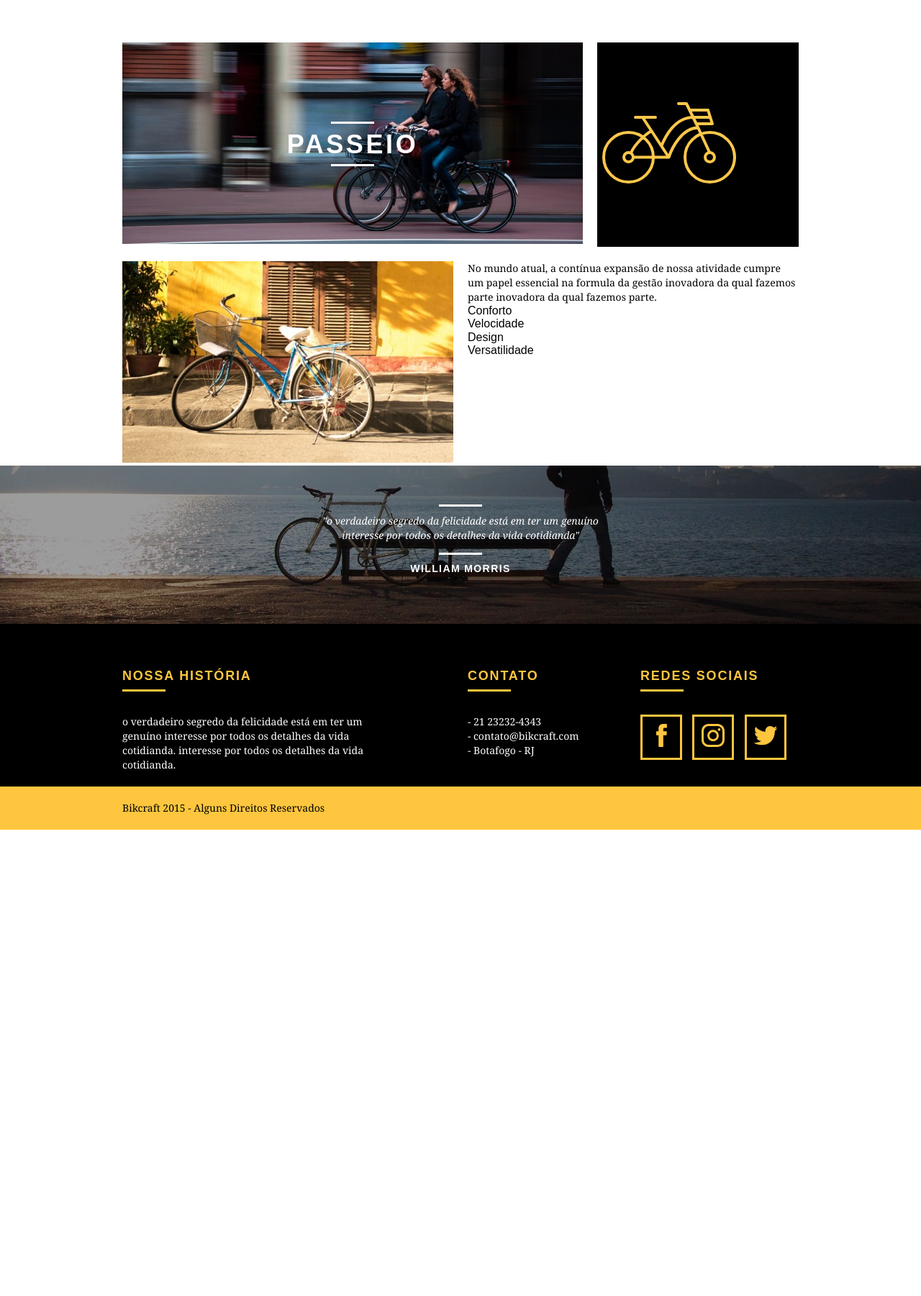
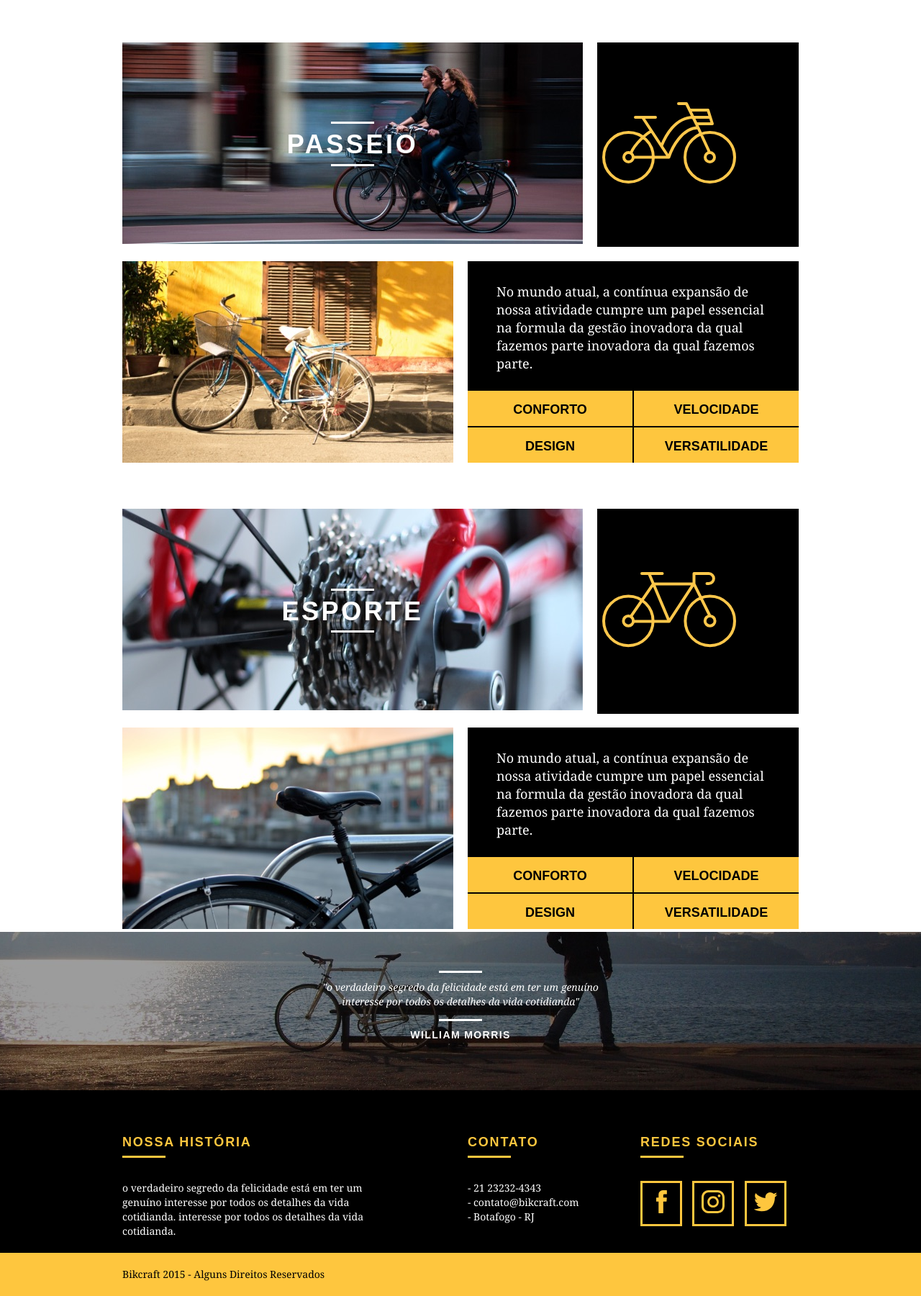
Before and after one commit to zamuelfernandes/bikcraft, a PHP site: page /produtos.html in a window 1280 px wide. Shown: the part 253-2054 px from the top of the page at 72% size. Before the commit the page ends 1406 px from the top, so only its background shows below. Run offline with PHP 8.4, Linux system fonts and the light colour scheme.

Commit message:
Seção de Esporte adicionada

```diff
--- a/css/produtos.css
+++ b/css/produtos.css
@@ -36,3 +36,36 @@
 .produto_icone img{
 	margin: 0 auto;
 }
+
+.produto_info {
+	background: #000;
+}
+
+.produto_info p{
+	color: #fff;
+	font-size: 18px;
+	line-height: 25px;
+	height: 180px;
+	padding: 30px 40px;
+}
+
+.produto_info ul li {
+	background: #fec63e;
+	text-transform: uppercase;
+	font-size: 18px;
+	line-height: 20px;
+	font-weight: bold;
+	float: left;
+	width: 229px;
+	height: 49px;
+	text-align: center;
+	padding-top: 16px;
+}
+
+.produto_info ul li:nth-child(1), .produto_info ul li:nth-child(2) {
+	margin-bottom: 2px;
+}
+
+.produto_info ul li:nth-child(even) {
+	margin-left: 2px;
+}
--- a/produtos.html
+++ b/produtos.html
@@ -56,6 +56,25 @@
     </div>
   </section>
 
+  <!-- SEÇÃO ESPORTE DA PÁGINA -->
+  <section class="container produto_item">
+    <div class="grid-11">
+      <img src="img/produtos/bikcraft-esporte-1.jpg" alt="Bikcraft Esporte">
+      <h2>Esporte</h2>
+    </div>
+    <div class="grid-5 produto_icone"><img src="img/produtos/esporte.svg"></div>
+    <div class="grid-8"><img src="img/produtos/bikcraft-esporte-2.jpg" alt="Bikcraft Esporte"></div>
+    <div class="grid-8 produto_info">
+      <p>No mundo atual, a contínua expansão de nossa atividade cumpre um papel essencial na formula da gestão inovadora da qual fazemos parte inovadora da qual fazemos parte.</p>
+      <ul>
+        <li>Conforto</li>
+        <li>Velocidade</li>
+        <li>Design</li>
+        <li>Versatilidade</li>
+      </ul>
+    </div>
+  </section>
+
   <!-- SEÇÃO DE FOOTER DA HOME -->
   <section class="quebra">
     <blockquote class="quote-externo container">
```
